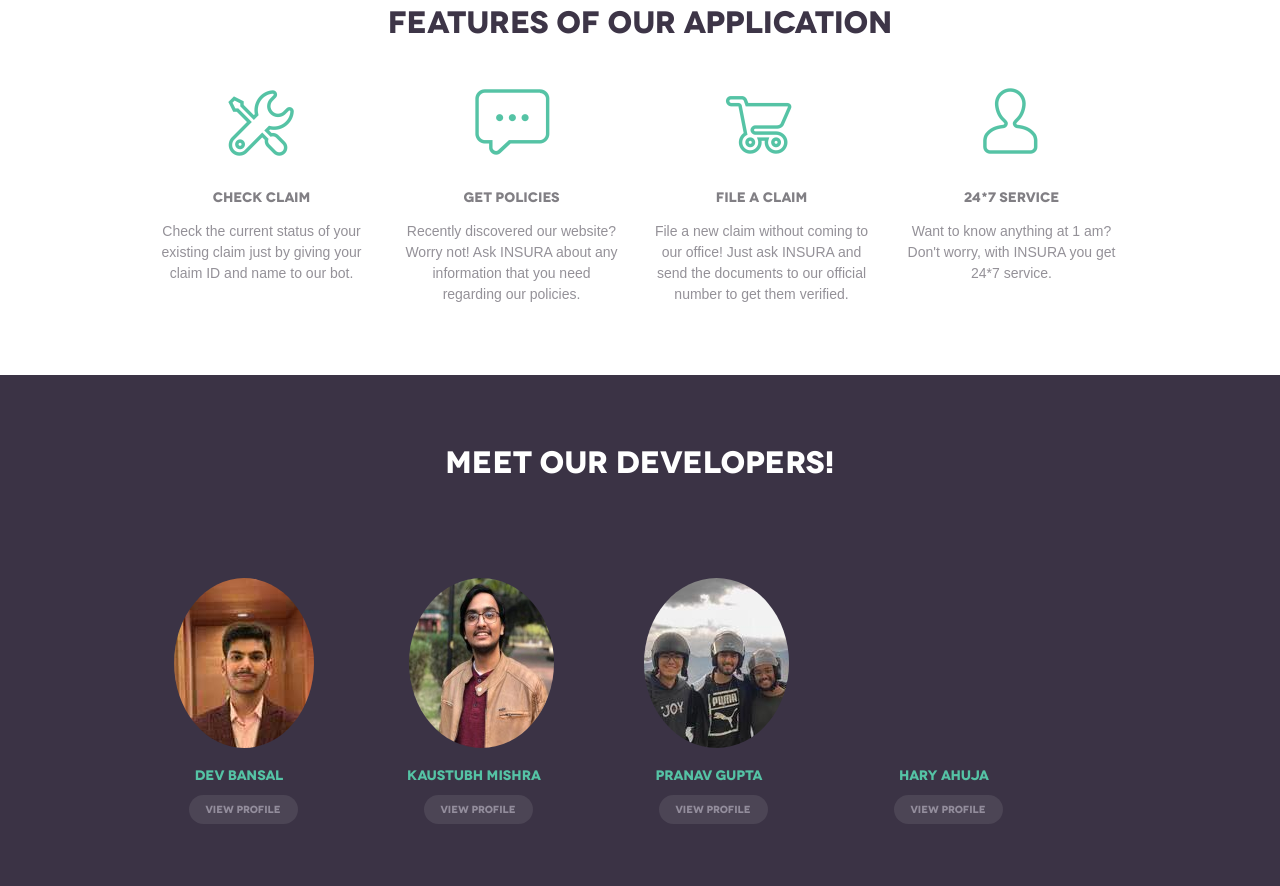
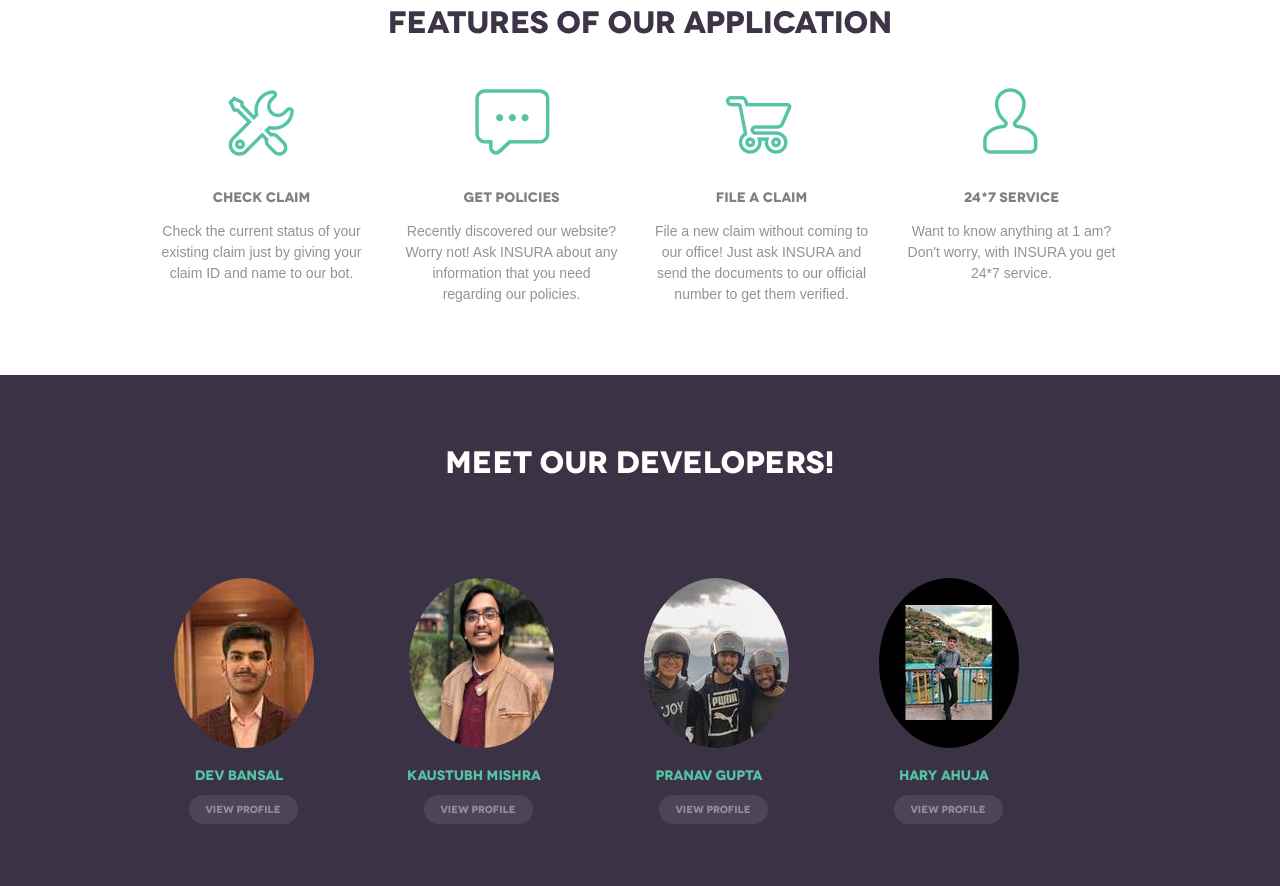
Before and after one commit to KaustubhMishra02/Rasa-Chatbot-for-Insurance-Customer-Care, a plain HTML site: page index.html in a window 1280 px wide. Shown: the part 694-1580 px from the top of the page. Drawn offline with nearby package versions, Linux system fonts and the light colour scheme.

Commit message:
image uploaded

```diff
--- a/index.html
+++ b/index.html
@@ -144,7 +144,7 @@
                       </div>
 
                         <div class="pelplediv1">
-                       <a href="#" class="man1"><img src="images/????" alt=""></a>
+                       <a href="#" class="man1"><img src="images/3333.jpg" alt=""></a>
                        <label>Hary Ahuja</label>
                        <!-- <span>	Developer</span> -->
                        <br>
```
Also changed, not shown: images/3333.jpg (added).
